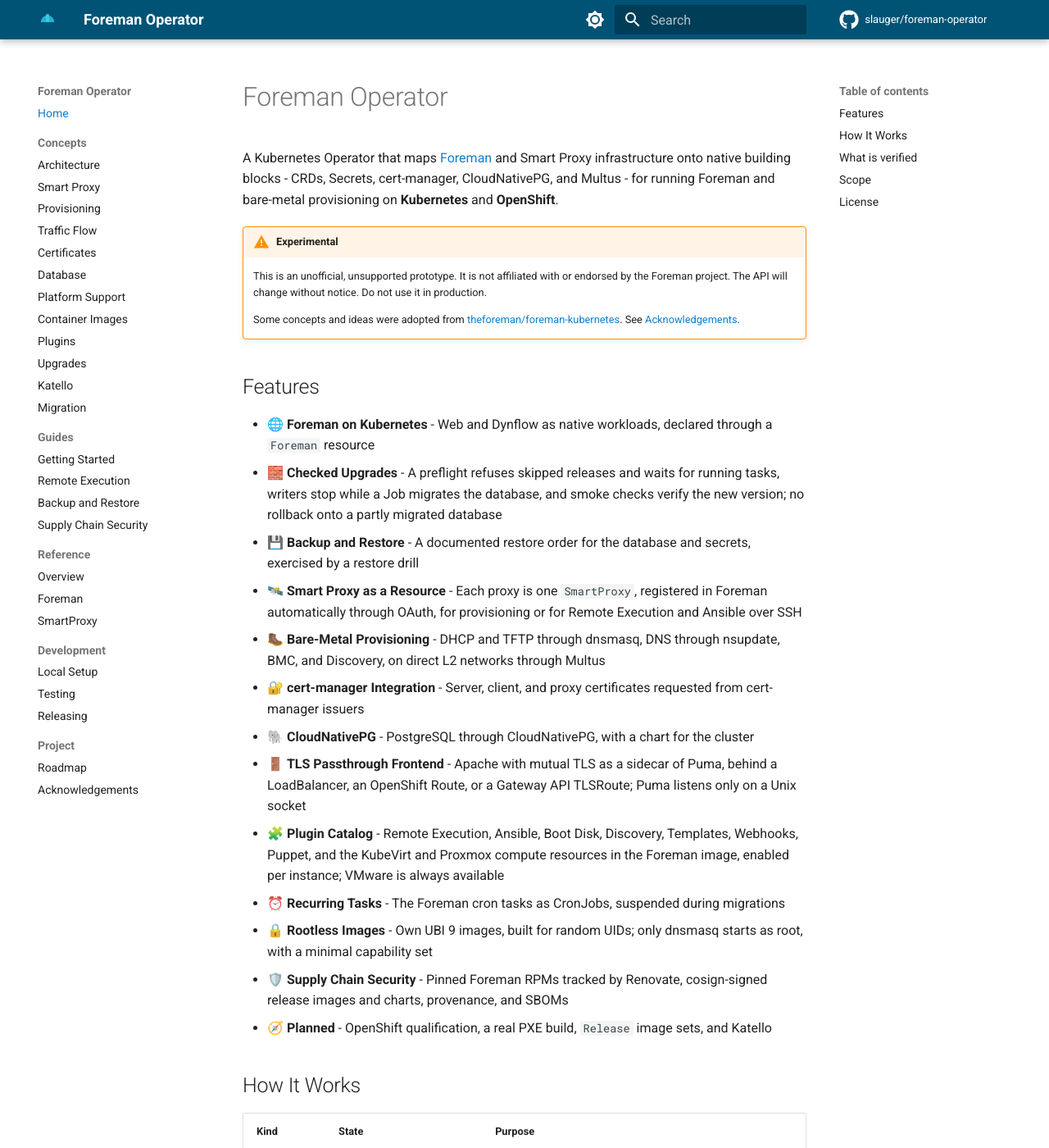
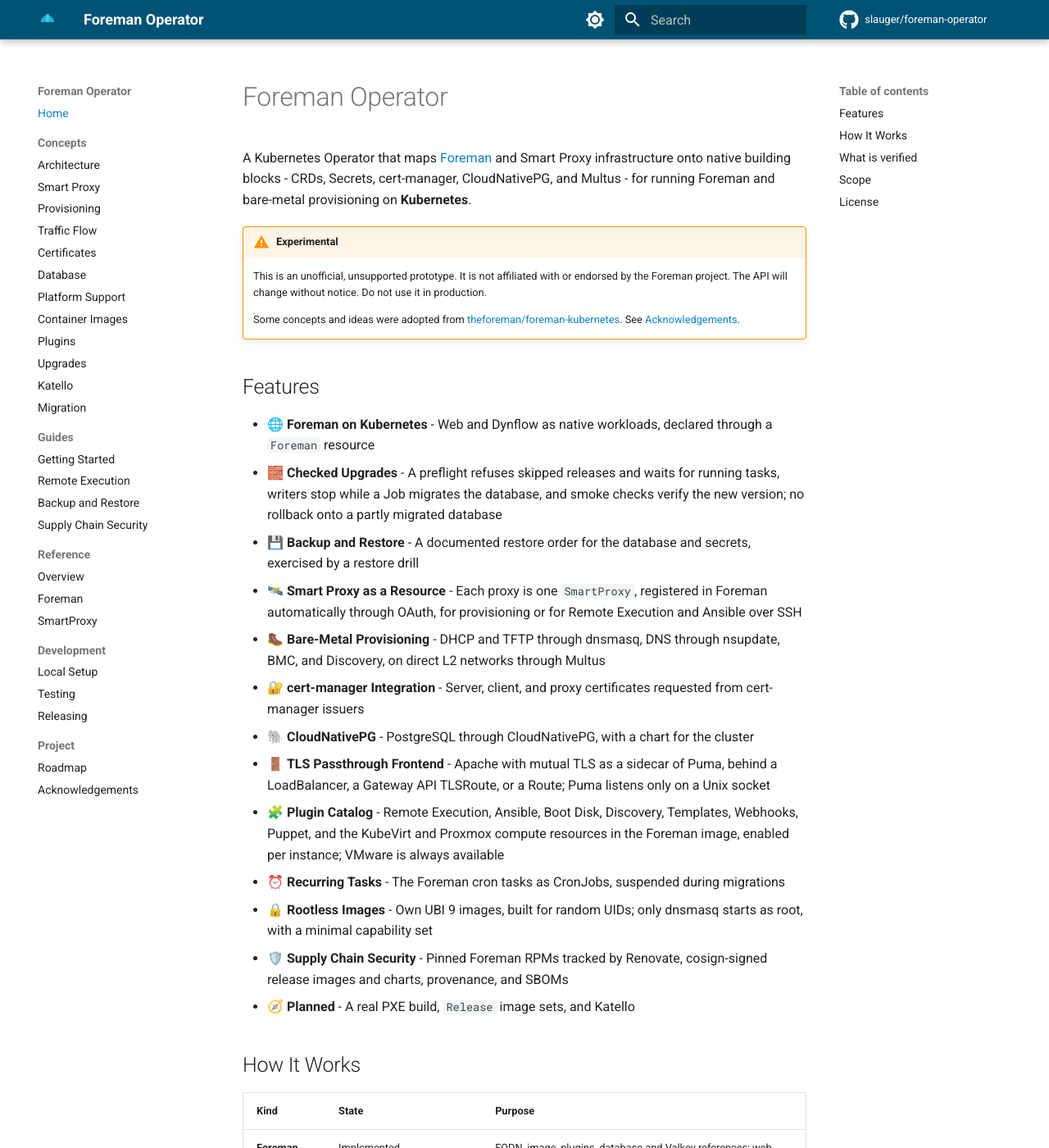
Before and after one commit to slauger/foreman-operator, an MkDocs documentation site: the page built from docs/index.md, in a window 1280 px wide and 1400 px high. Shown: the whole window at 82% size. Built offline with MkDocs 1.6.1 and Material for MkDocs 9.7.7, drawn with Linux system fonts in a browser that asks for light colours; comment, search, counter and statistics services are not loaded; some of the changed text lies outside the part shown.

Commit message:
docs: drop OpenShift from the front pages (#45)
OpenShift is not qualified yet and stays on the roadmap and the
platform page.

```diff
--- a/docs/_snippets/features.md
+++ b/docs/_snippets/features.md
@@ -5,9 +5,9 @@
 - 🥾 **Bare-Metal Provisioning** - DHCP and TFTP through dnsmasq, DNS through nsupdate, BMC, and Discovery, on direct L2 networks through Multus
 - 🔐 **cert-manager Integration** - Server, client, and proxy certificates requested from cert-manager issuers
 - 🐘 **CloudNativePG** - PostgreSQL through CloudNativePG, with a chart for the cluster
-- 🚪 **TLS Passthrough Frontend** - Apache with mutual TLS as a sidecar of Puma, behind a LoadBalancer, an OpenShift Route, or a Gateway API TLSRoute; Puma listens only on a Unix socket
+- 🚪 **TLS Passthrough Frontend** - Apache with mutual TLS as a sidecar of Puma, behind a LoadBalancer, a Gateway API TLSRoute, or a Route; Puma listens only on a Unix socket
 - 🧩 **Plugin Catalog** - Remote Execution, Ansible, Boot Disk, Discovery, Templates, Webhooks, Puppet, and the KubeVirt and Proxmox compute resources in the Foreman image, enabled per instance; VMware is always available
 - ⏰ **Recurring Tasks** - The Foreman cron tasks as CronJobs, suspended during migrations
 - 🔒 **Rootless Images** - Own UBI 9 images, built for random UIDs; only dnsmasq starts as root, with a minimal capability set
 - 🛡️ **Supply Chain Security** - Pinned Foreman RPMs tracked by Renovate, cosign-signed release images and charts, provenance, and SBOMs
-- 🧭 **Planned** - OpenShift qualification, a real PXE build, `Release` image sets, and Katello
+- 🧭 **Planned** - A real PXE build, `Release` image sets, and Katello
--- a/docs/index.md
+++ b/docs/index.md
@@ -1,6 +1,6 @@
 # Foreman Operator
 
-A Kubernetes Operator that maps [Foreman](https://theforeman.org/) and Smart Proxy infrastructure onto native building blocks - CRDs, Secrets, cert-manager, CloudNativePG, and Multus - for running Foreman and bare-metal provisioning on **Kubernetes** and **OpenShift**.
+A Kubernetes Operator that maps [Foreman](https://theforeman.org/) and Smart Proxy infrastructure onto native building blocks - CRDs, Secrets, cert-manager, CloudNativePG, and Multus - for running Foreman and bare-metal provisioning on **Kubernetes**.
 
 !!! warning "Experimental"
     This is an unofficial, unsupported prototype. It is not affiliated with or endorsed by the Foreman project. The API will change without notice. Do not use it in production.
@@ -36,7 +36,7 @@ The tests run on a single-node k3s cluster with cert-manager, CloudNativePG, Mul
 | Upgrades | From the released `0.1.0` chart to the current images, with data and proxy registrations kept and the smoke checks passing |
 | Restore | Database, secrets, and proxy registrations restored in the documented order, with encrypted columns readable |
 
-Not tested: a real VLAN, a real NIC, real PXE firmware, a complete host build, and OpenShift.
+Not tested: a real VLAN, a real NIC, real PXE firmware, and a complete host build.
 
 ## Scope
 
```
Also changed, not shown: README.md (+4 -4 lines).
